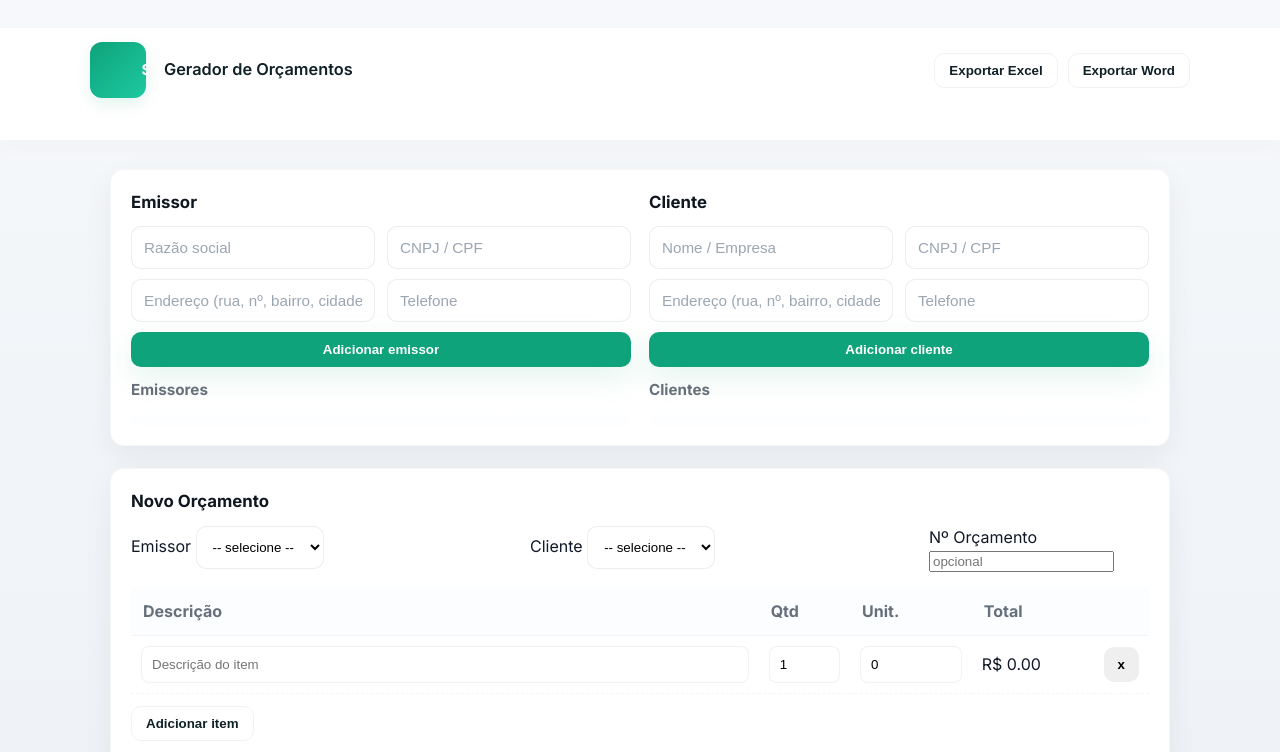
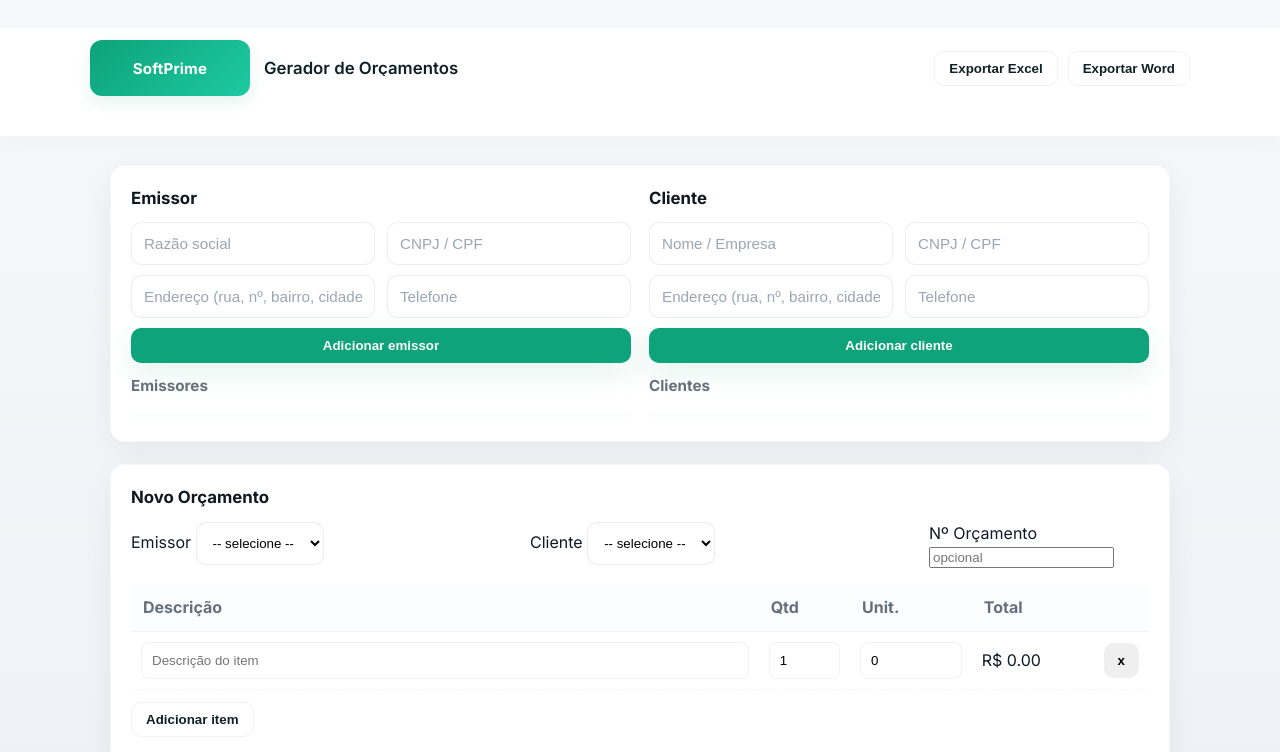
Before and after one commit to officemicrosoft203-collab/geradordeorcamentosSoftPrime, a website: page index.html in a window 1280 px wide. Shown: the top 752 px of the page. Drawn offline with Linux system fonts and the light colour scheme.

Commit message:
Descrição da mudança

```diff
--- a/styles.css
+++ b/styles.css
@@ -33,48 +33,63 @@ body{
 
 /* Topbar */
 .topbar{
-  background:rgba(255,255,255,0.95);
+  background:rgba(255,255,255,0.98);
   backdrop-filter: blur(6px);
   border-bottom:1px solid rgba(10,20,30,0.04);
   box-shadow:0 6px 20px rgba(12,18,28,0.02);
   position:sticky;top:0;z-index:50;
 }
-.topbar-inner{display:flex;align-items:center;justify-content:space-between;gap:12px;padding:14px 0}
-.brand{display:flex;align-items:center;gap:16px}
+.topbar-inner{
+  display:flex;
+  align-items:center;
+  justify-content:space-between;
+  gap:12px;
+  padding:12px 0;
+}
 
-/* Logo: maior, não envolve texto e mostra iniciais "SP" dentro do quadrado */
+/* brand: logo + title alinhados corretamente */
+.brand{
+  display:flex;
+  align-items:center;
+  gap:14px;
+  white-space:nowrap;
+}
+
+/* Logo: retângulo maior para caber "SoftPrime" (exibe o texto interno do elemento .logo) */
 .logo{
-  width:56px;
   height:56px;
-  min-width:56px;
+  min-height:56px;
+  min-width:160px;           /* garante largura mínima para a palavra */
+  padding:0 18px;            /* espaço horizontal para a palavra */
   border-radius:12px;
   background:linear-gradient(135deg,var(--primary),#1dc9a1);
   display:inline-flex;
   align-items:center;
   justify-content:center;
-  color:transparent;         /* oculta qualquer texto longo dentro da tag */
+  color:#fff;                /* mostra o texto do elemento (não transparente) */
   font-weight:700;
-  font-size:14px;
+  font-size:15px;
   box-shadow:0 6px 16px rgba(14,163,122,0.12);
   overflow:hidden;
-  position:relative;
-}
-/* Inserimos iniciais 'SP' via CSS para ficar sempre centralizado e curto */
-.logo::after{
-  content: "SP";
-  color:#fff;
-  font-weight:800;
-  font-size:15px;
-  letter-spacing:0.5px;
+  flex-shrink:0;
+  line-height:1;
+  letter-spacing:0.2px;
 }
 
-/* Título em linha, com margem para não ser encoberto */
+/* Remove pseudo-content anterior (se existir) para não duplicar texto */
+.logo::after{ content: none !important; }
+
+/* Title: visível, não sobreposto, alinhado verticalmente */
 .title{
   font-weight:600;
-  font-size:1.02rem;
+  font-size:1.05rem;
   color:#102027;
+  line-height:1;
+  margin:0;
+  display:inline-block;
   white-space:nowrap;
-  margin-left:2px;
+  text-overflow:ellipsis;
+  overflow:hidden;
 }
 
 /* Top actions (export) */
@@ -103,14 +118,14 @@ button.ghost:hover{transform:translateY(-3px);box-shadow:0 8px 22px rgba(16,32,3
 h3{margin:0 0 12px 0;font-size:1.05rem;color:#0f1720}
 h4.list-title{margin:12px 0 8px 0;color:var(--muted);font-size:0.95rem}
 
-/* Forms: default visible border and bg, focus styled (no black outline) */
+/* Forms: borda e fundo visíveis; foco sem contorno preto */
 .form-row{display:flex;gap:12px;margin-bottom:10px}
 .form-row input, .form-row select{
   flex:1;
   padding:12px;
   border-radius:10px;
-  border:1px solid rgba(16,32,39,0.08); /* visível sem foco */
-  background:#ffffff; /* opaco, não transparente */
+  border:1px solid rgba(16,32,39,0.08);
+  background:#ffffff;
   font-size:0.95rem;
   color:#0f1720;
   transition:box-shadow .14s, border-color .12s, transform .08s;
@@ -122,7 +137,7 @@ h4.list-title{margin:12px 0 8px 0;color:var(--muted);font-size:0.95rem}
 .form-row input::placeholder{color:var(--muted-weak)}
 .form-issuer .form-row + .form-row{margin-top:6px}
 
-/* Focus: verde sutil (substitui borda preta/nativa) */
+/* Focus: destaque verde sutil (sem a borda preta) */
 .form-row input:focus, .form-row select:focus, .form-row textarea:focus{
   border-color: var(--primary-600) !important;
   box-shadow: 0 10px 30px rgba(var(--primary-rgb),0.10) !important;
@@ -134,10 +149,8 @@ h4.list-title{margin:12px 0 8px 0;color:var(--muted);font-size:0.95rem}
   outline-offset: 3px;
 }
 
-/* Fix Chrome's autofill color/outline */
-input:-webkit-autofill,
-textarea:-webkit-autofill,
-select:-webkit-autofill {
+/* Corrige autofill do Chrome */
+input:-webkit-autofill, textarea:-webkit-autofill, select:-webkit-autofill {
   -webkit-box-shadow: 0 0 0px 1000px #fff inset !important;
   box-shadow: 0 0 0px 1000px #fff inset !important;
   -webkit-text-fill-color: #0f1720 !important;
```
